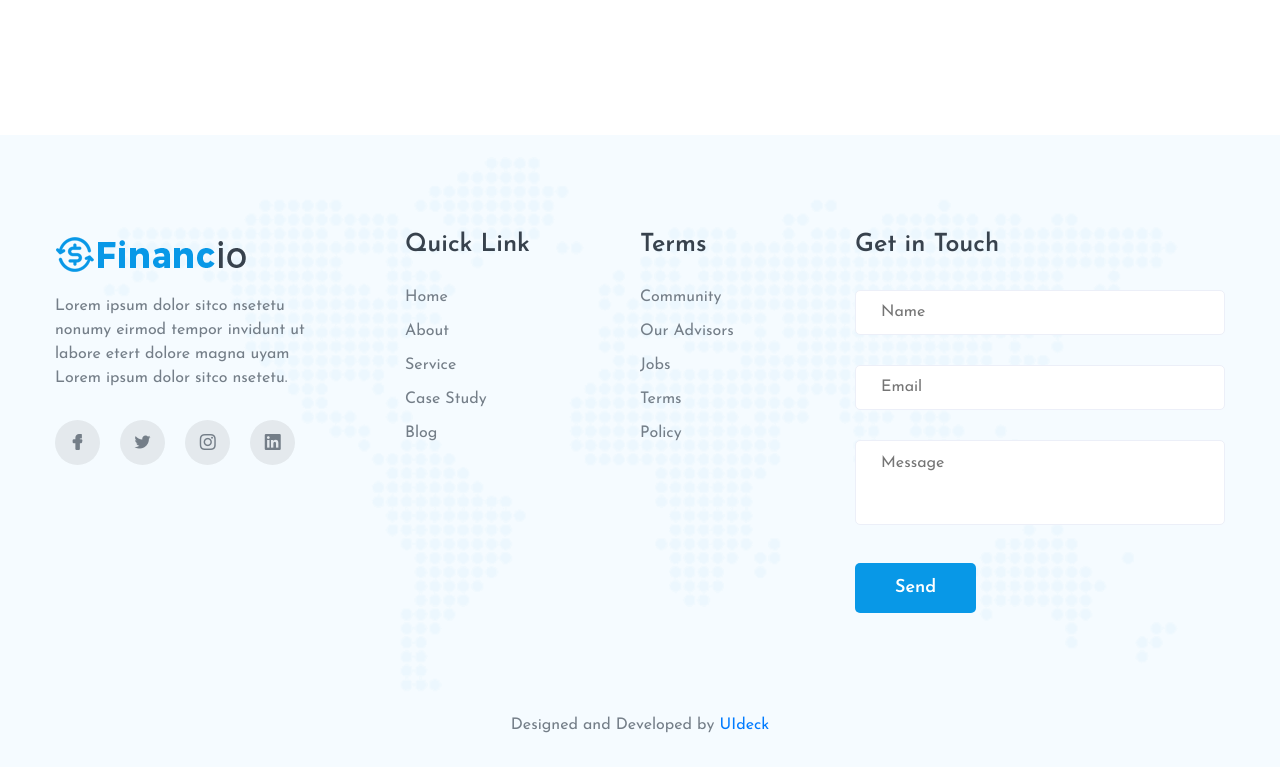
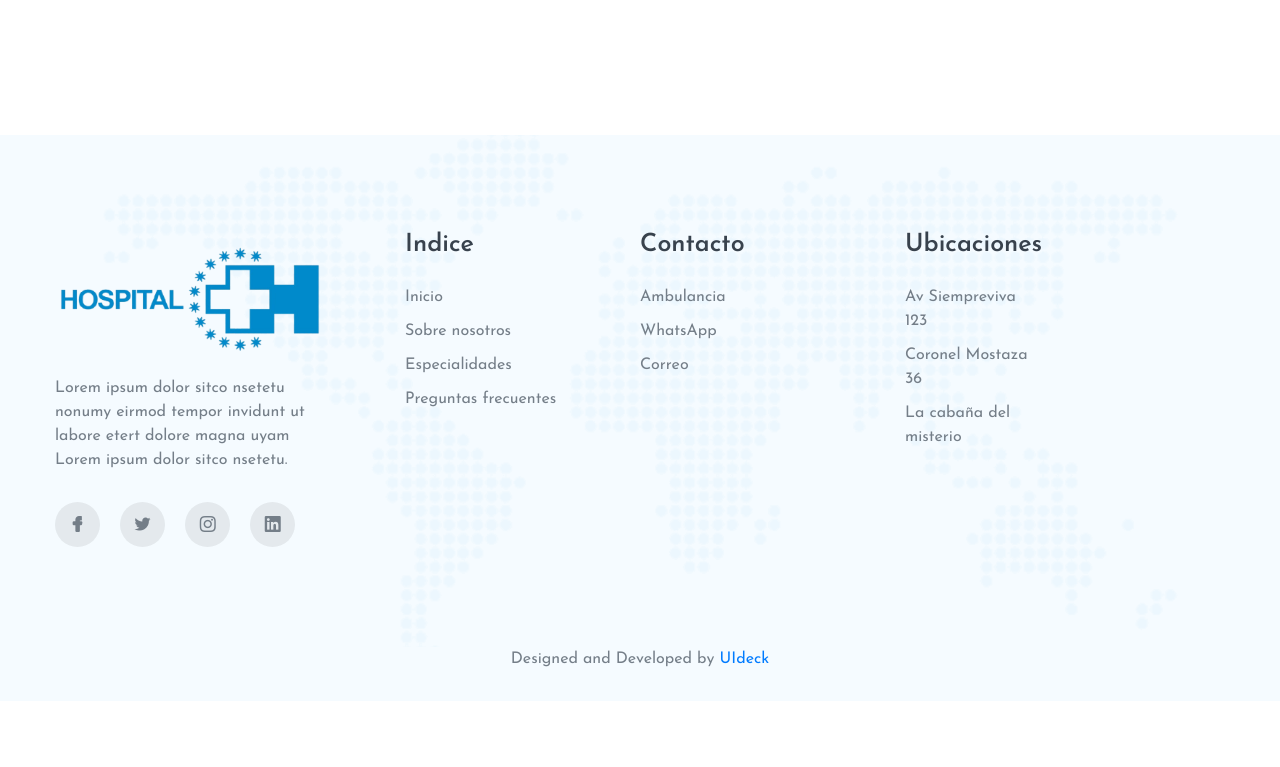
Before and after one commit to ElpiZero/tramas_redes, a PHP site: page / in a window 1280 px wide. Shown: the part 3560-4327 px from the top of the page. After the commit the page ends 4227 px from the top, so only its background shows below. Run offline with PHP 8.4, Linux system fonts and the light colour scheme.

Commit message:
que miedo

```diff
--- a/assets/css/style.css
+++ b/assets/css/style.css
@@ -1123,7 +1123,7 @@ p {
         .footer_link .link li a:hover {
           color: #0898E7; }
 
-.footer_form .single_form {
+/* .footer_form .single_form {
   margin-top: 30px; }
   .footer_form .single_form textarea, .footer_form .single_form input {
     width: 100%;
@@ -1134,7 +1134,7 @@ p {
   .footer_form .single_form textarea {
     padding-top: 10px;
     resize: none;
-    height: 85px; }
+    height: 85px; } */
 
 /*===== BACK TO TOP =====*/
 .back-to-top {
--- a/index.html
+++ b/index.html
@@ -72,8 +72,8 @@
                 <div class="row">
                     <div class="col-lg-12">
                         <nav class="navbar navbar-expand-lg">
-                            <a class="navbar-brand" href="index.html">
-                                <img src="assets/images/logo.png" alt="Logo">
+                            <a class="navbar-brand" href="index.html" >
+                                <img src="assets/images/logo.png" width="200px"  alt="Logo" style="margin: 15px;">
                             </a>
                             <button class="navbar-toggler" type="button" data-toggle="collapse" data-target="#navbarSupportedContent" aria-controls="navbarSupportedContent" aria-expanded="false" aria-label="Toggle navigation">
                                 <span class="toggler-icon"></span>
@@ -438,45 +438,35 @@
                     <div class="col-lg-5 col-md-12 order-md-3 order-lg-2">
                         <div class="footer_link_wrapper d-flex flex-wrap">
                             <div class="footer_link mt-45">
-                                <h4 class="footer_title">Quick Link</h4>
+                                <h4 class="footer_title">Indice</h4>
                                 <ul class="link">
-                                    <li><a href="#">Home</a></li>
-                                    <li><a href="#">About</a></li>
-                                    <li><a href="#">Service</a></li>
-                                    <li><a href="#">Case Study</a></li>
-                                    <li><a href="#">Blog</a></li>
+                                    <li><a href="#">Inicio</a></li>
+                                    <li><a href="#">Sobre nosotros</a></li>
+                                    <li><a href="#">Especialidades</a></li>
+                                    <li><a href="#">Preguntas frecuentes</a></li>
+
                                 </ul>
                             </div> <!-- footer link -->
                             <div class="footer_link mt-45">
-                                <h4 class="footer_title">Terms</h4>
+                                <h4 class="footer_title">Contacto</h4>
                                 <ul class="link">
-                                    <li><a href="#">Community</a></li>
-                                    <li><a href="#">Our Advisors</a></li>
-                                    <li><a href="#">Jobs</a></li>
-                                    <li><a href="#">Terms</a></li>
-                                    <li><a href="#">Policy</a></li>
+                                    <li><a href="#">Ambulancia</a></li>
+                                    <li><a href="#">WhatsApp</a></li>
+                                    <li><a href="#">Correo</a></li>
+
                                 </ul>
                             </div> <!-- footer link -->
+
                         </div> <!-- footer link wrapper -->
                     </div>
-                    <div class="col-lg-4 col-md-6 order-md-2 order-lg-3">
-                        <div class="footer_form mt-45">
-                            <h4 class="footer_title">Get in Touch</h4>
-                            <form id="contact-form" action="assets/contact.php">
-                                <div class="single_form">
-                                    <input type="text" placeholder="Name" name="Name">
-                                </div> <!-- single form -->
-                                <div class="single_form">
-                                    <input type="text" placeholder="Email" name="email">
-                                </div> <!-- single form -->
-                                <div class="single_form">
-                                    <textarea placeholder="Message" name="message"></textarea>
-                                </div> <!-- single form -->
-                                <p class="form-message"></p>
-                                <div class="single_form">
-                                    <button class="main-btn">Send</button>
-                                </div> <!-- single form -->
-                            </form>
+                    <div class="col-lg-4 col-md-6 order-md-2 order-lg-3" >
+                        <div class="footer_link mt-45">
+                            <h4 class="footer_title">Ubicaciones</h4>
+                            <ul class="link" >
+                                <li><a href="#">Av Siempreviva 123</a></li>
+                                <li><a href="#">Coronel Mostaza 36</a></li>
+                                <li><a href="#">La cabaña del misterio</a></li>
+                            </ul>
                         </div> <!-- footer form -->
                     </div>
                 </div> <!-- row -->
```
Also changed, not shown: assets/images/logo.png.
